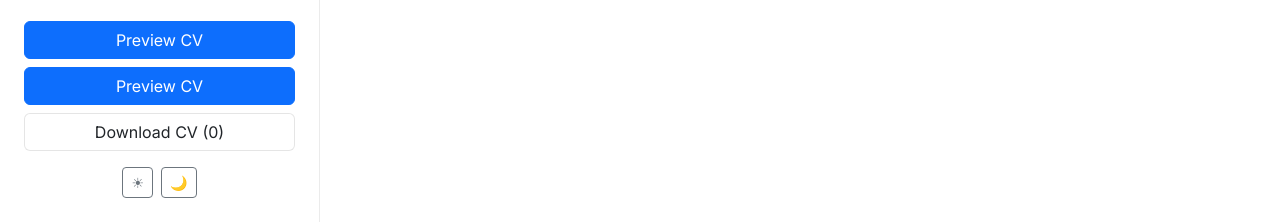
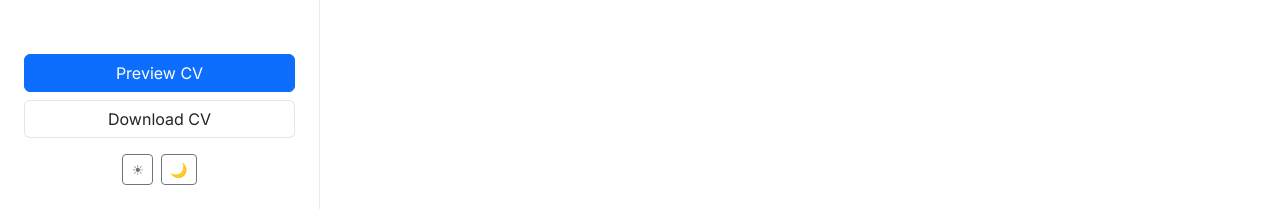
Before and after one commit to mraihan8/CV-Raihan, a plain HTML site: page index.html in a window 1280 px wide. Shown: the part 591-813 px from the top of the page. Drawn offline with nearby package versions, Linux system fonts and the light colour scheme.

Commit message:
Update CV buttons for preview and download

```diff
--- a/index.html
+++ b/index.html
@@ -42,20 +42,16 @@
 
       <div class="mt-4">
 
-        <!-- PREVIEW -->
-        <button id="previewBtn" class="btn btn-primary w-100 mb-2">
+
+        <!-- PREVIEW (OPEN NEW TAB) -->
+        <button id="previewBtn" href="cv.pdf" download="cv.pdf" target="_blank" class="btn btn-primary w-100 mb-2">
           Preview CV
         </button>
-<!-- PREVIEW (OPEN NEW TAB) -->
-<button id="previewBtn" href="cv.pdf" download="cv.pdf" target="_blank" class="btn btn-primary w-100 mb-2">
-  Preview CV
-</button>
+        <!-- DOWNLOAD DIRECT -->
+        <button id="downloadBtn" href="cv.pdf" download="CV-Raihan.pdf" class="btn btn-glass w-100 mb-3">
+          Download CV
+        </button>
 
-
-        <!-- DOWNLOAD -->
-        <button id="downloadBtn" download="cv.pdf" class="btn btn-glass w-100 mb-3">
-          Download CV (<span id="downloadCount">0</span>)
-        </button>
 
         <!-- MODE TOGGLE -->
         <div class="d-flex justify-content-center gap-2">
```
